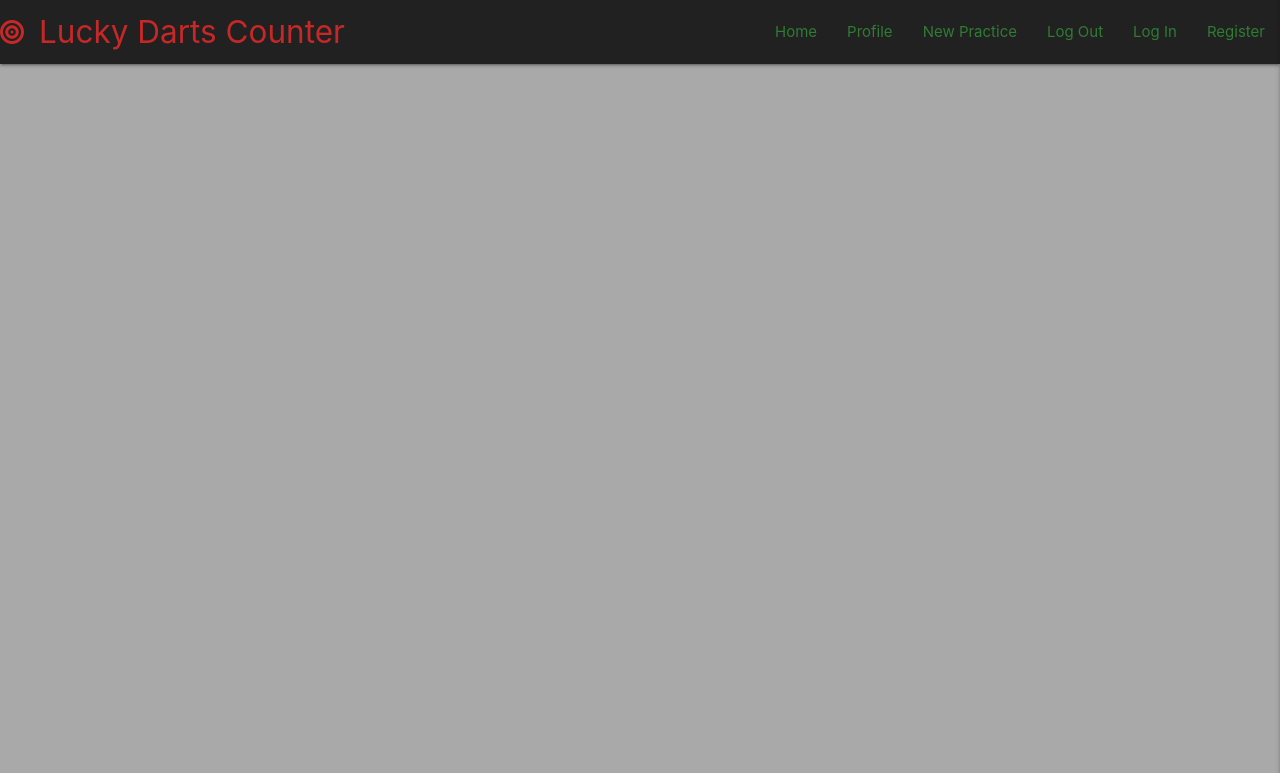
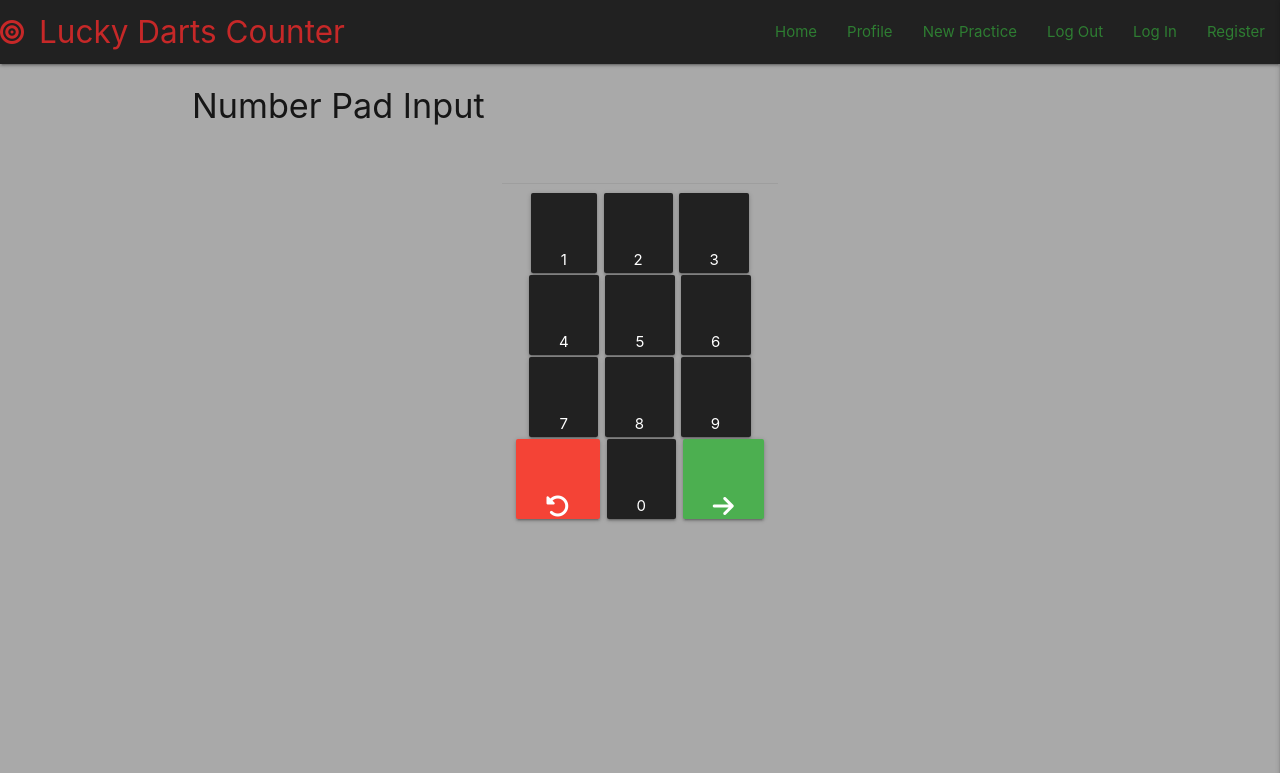
Before and after one commit to Melody-Lisa/lucky-darts-counter, a Flask app: page /calculator in a window 1280 px wide. Shown: the top 773 px of the page. Run offline with Flask 3, Linux system fonts and the light colour scheme; data that the repository does not hold is empty; some libraries are stand-ins or nearby versions.

Commit message:
Add calculator style for practice match and enter one number

```diff
--- a/app.py
+++ b/app.py
@@ -28,10 +28,15 @@ def games():
     return render_template("games.html")
 
 
+@app.route('/update_number/<int:number>')
+def update_number(number):
+    return render_template('match.html', number=number)
+
+
 @app.route("/calculator")
 def checkouts():
     checkouts = mongo.db.checkout.find()
-    return render_template("calculator.html", checkouts=checkouts)
+    return render_template("match.html", checkouts=checkouts)
 
 
 if __name__ == "__main__":
--- a/static/css/style.css
+++ b/static/css/style.css
@@ -6,3 +6,13 @@ nav li a,
 .sidenav li a {
     color: #2e7d32;
 }
+
+.pad {
+    margin-bottom: 0px;
+}
+
+.num-pad-btn {
+    padding: 40px 30px;
+    margin: 1px;
+    vertical-align: middle;
+}
--- a/templates/games.html
+++ b/templates/games.html
@@ -4,7 +4,7 @@
 <div class="row">
     <h2 class="col s12 center-align">Choose your game</h2>
     <div class="row">
-        <a
+        <a href="{{ url_for('checkouts') }}"
             class="col s12 hover waves-effect waves-light btn-large text-shadow grey darken-4 red-text text-darken-3 hoverable"><i
                 class="fa-solid fa-bullseye"></i> Practice Match</a>
     </div>
--- /dev/null
+++ b/templates/match.html
@@ -0,0 +1,61 @@
+{% extends "base.html" %}
+{% block content %}
+
+<h4>Number Pad Input</h4>
+
+<div class="row center-align pad">
+    <div class="col s4 offset-s4">
+        <input type="text" id="numberInput" class="input-field center-align" value="{{ number }}">
+    </div>
+</div>
+
+<div class="row center-align pad">
+    <div class="col s6 offset-s3">
+        <a href="{{ url_for('update_number', number=1) }}" class="waves-effect waves-light btn-large num-pad-btn grey darken-4">1</a>
+
+        <a href="{{ url_for('update_number', number=2) }}" class="waves-effect waves-light btn-large num-pad-btn grey darken-4">2</a>
+
+        <a href="{{ url_for('update_number', number=3) }}" class="waves-effect waves-light btn-large num-pad-btn grey darken-4">3</a>
+    </div>
+</div>
+
+<div class="row center-align pad">
+    <div class="col s6 offset-s3">
+        <a href="{{ url_for('update_number', number=4) }}" class="waves-effect waves-light btn-large num-pad-btn grey darken-4">4</a>
+
+        <a href="{{ url_for('update_number', number=5) }}" class="waves-effect waves-light btn-large num-pad-btn grey darken-4">5</a>
+
+        <a href="{{ url_for('update_number', number=6) }}" class="waves-effect waves-light btn-large num-pad-btn grey darken-4">6</a>
+    </div>
+</div>
+
+<div class="row center-align pad">
+    <div class="col s6 offset-s3">
+        <a href="{{ url_for('update_number', number=7) }}" class="waves-effect waves-light btn-large num-pad-btn grey darken-4">7</a>
+
+        <a href="{{ url_for('update_number', number=8) }}" class="waves-effect waves-light btn-large num-pad-btn grey darken-4">8</a>
+
+        <a href="{{ url_for('update_number', number=9) }}" class="waves-effect waves-light btn-large num-pad-btn grey darken-4">9</a>
+    </div>
+</div>
+
+<div class="row center-align pad">
+    <div class="col s6 offset-s3">
+        <a class="waves-effect waves-light btn-large num-pad-btn red text-darken-3" href="#"><i
+                class="fa-solid fa-rotate-left"></i></a>
+
+        <a href="{{ url_for('update_number', number=0) }}" class="waves-effect waves-light btn-large num-pad-btn grey darken-4">0</a>
+
+        <a class="waves-effect waves-light btn-large num-pad-btn green text-darken-3" href="#"><i
+                class="fa-solid fa-arrow-right"></i></a>
+    </div>
+</div>
+
+<!--
+    {% for checkout in checkouts %}
+    {{ checkout.score }}<br>
+    {{ checkout.finish }}<br>
+    {% endfor %}
+-->
+
+{% endblock %}
```
Also changed, not shown: static/js/script.js (line endings or trailing spaces).
